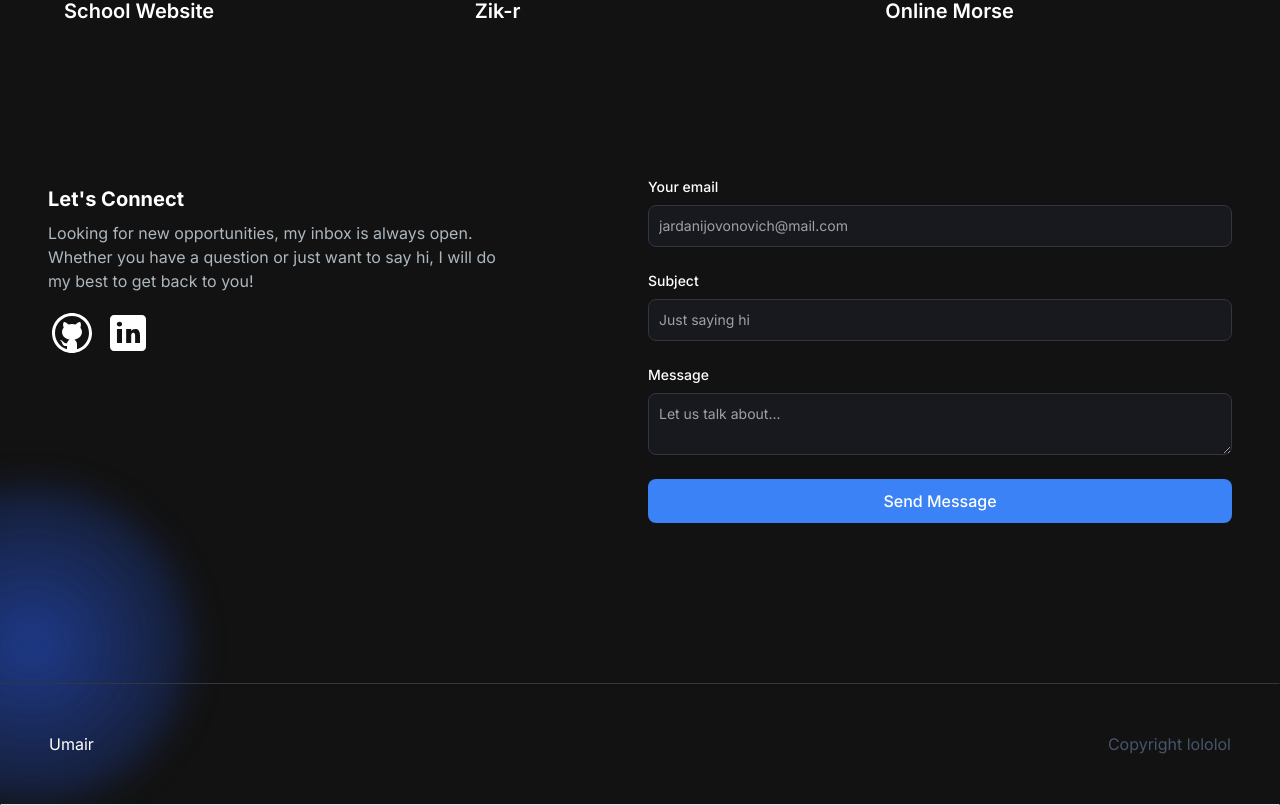
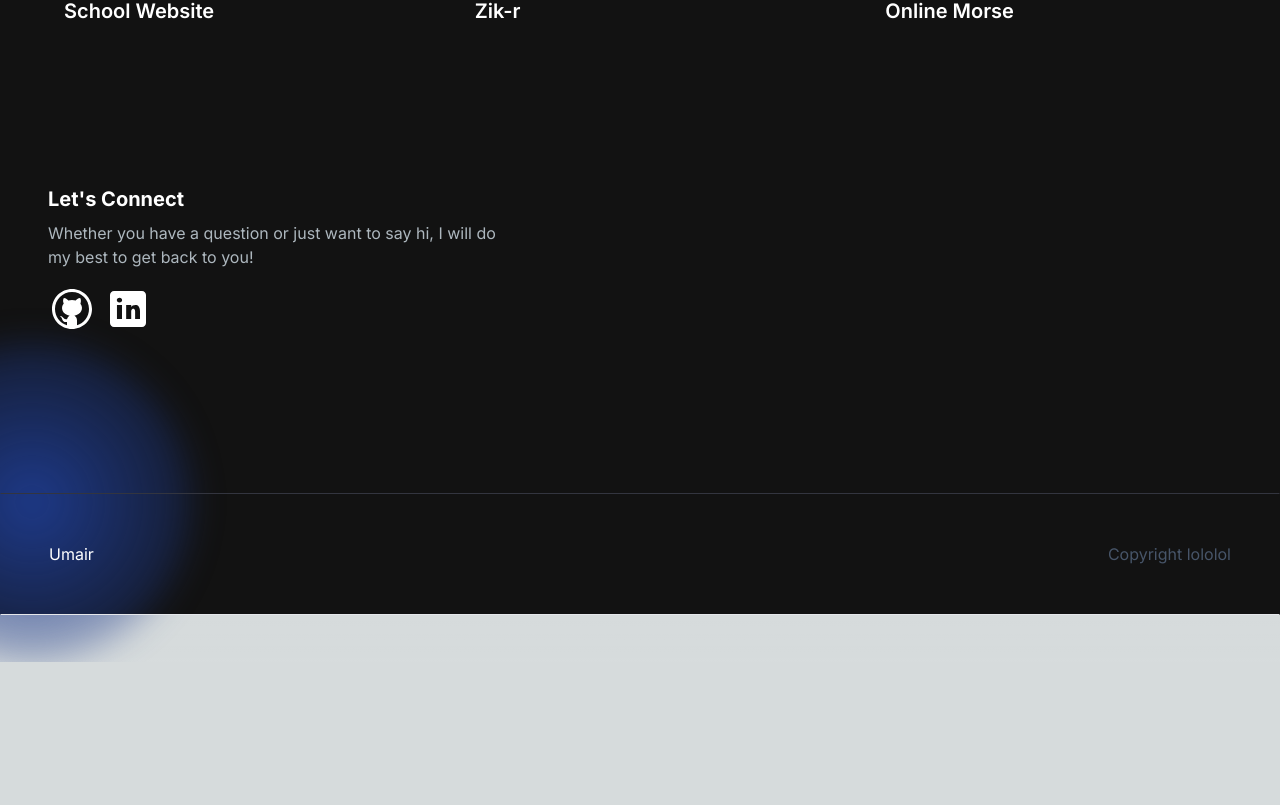
Before and after one commit to screamEagles/portfolio-website, a Next.js app: page / in a window 1280 px wide. Shown: the part 2547-3352 px from the top of the page. After the commit the page ends 3209 px from the top, so only its background shows below. Built offline with nearby package versions, Linux system fonts and the light colour scheme.

Commit message:
updated resume and the layout

```diff
--- a/src/app/components/EmailSection.jsx
+++ b/src/app/components/EmailSection.jsx
@@ -46,13 +46,12 @@ const EmailSection = () => {
     >
       <div className="bg-[radial-gradient(ellipse_at_center,_var(--tw-gradient-stops))] from-primary-900 to-transparent rounded-full h-80 w-80 z-0 blur-lg absolute top-3/4 -left-4 transform -translate-x-1/2 -translate-1/2"></div>
       <div className="z-10">
-        <h5 className="text-xl font-bold text-white my-2">
+        <h2 className="text-xl font-bold text-white my-2">
           Let&apos;s Connect
-        </h5>
+        </h2>
         <p className="text-[#ADB7BE] mb-4 max-w-md">
           {" "}
-          Looking for new opportunities, my inbox is always
-          open. Whether you have a question or just want to say hi, I will
+          Whether you have a question or just want to say hi, I will
           do my best to get back to you!
         </p>
         <div className="socials flex flex-row gap-2">
@@ -64,7 +63,7 @@ const EmailSection = () => {
           </Link>
         </div>
       </div>
-      <div>
+      {/* <div>
         {emailSubmitted ? (
           <p className="text-green-500 text-sm mt-2">
             Email sent successfully!
@@ -125,7 +124,7 @@ const EmailSection = () => {
             </button>
           </form>
         )}
-      </div>
+      </div> */}
     </section>
   );
 };
```
Also changed, not shown: 1 other file (tests, documents, lock files or other folders).
